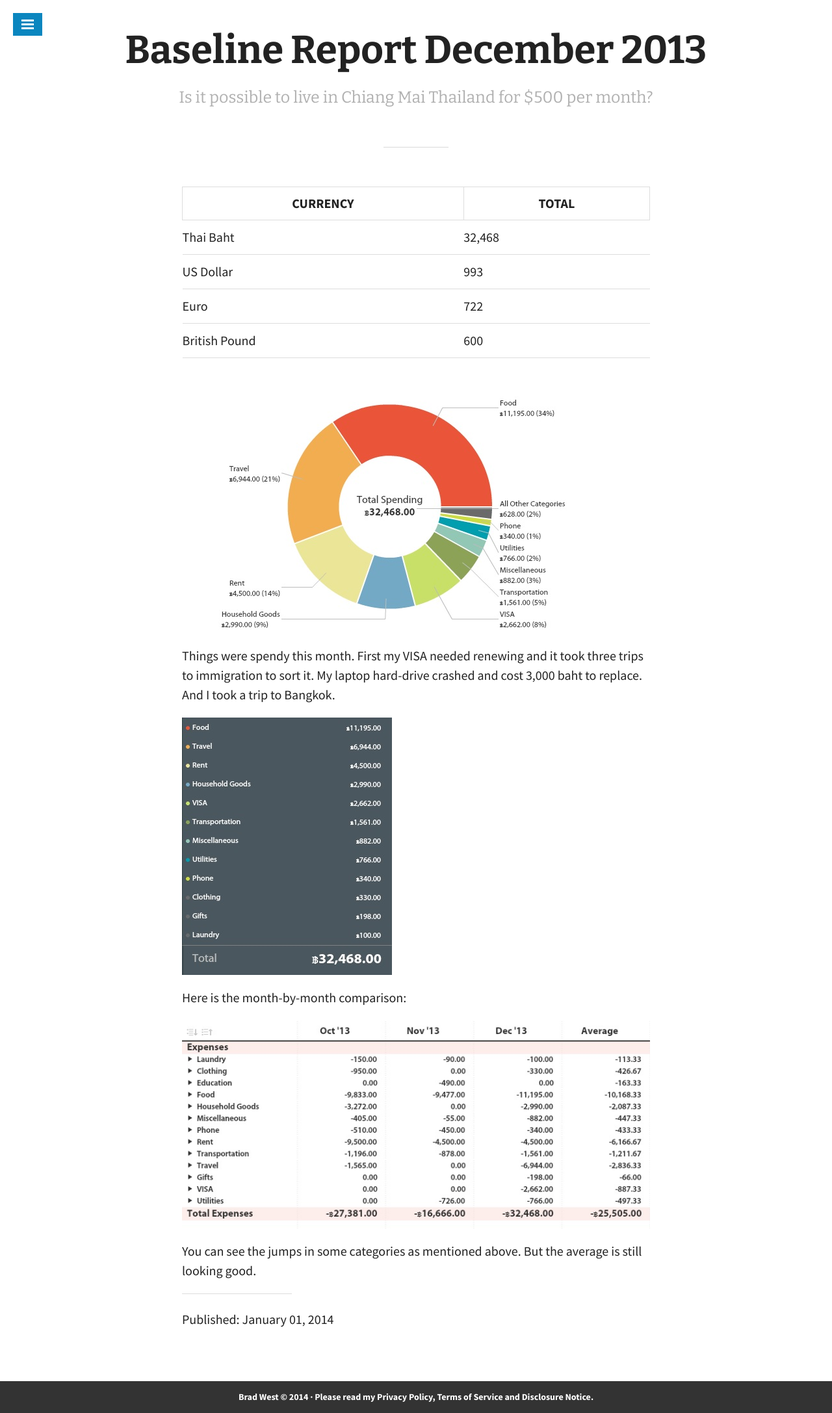
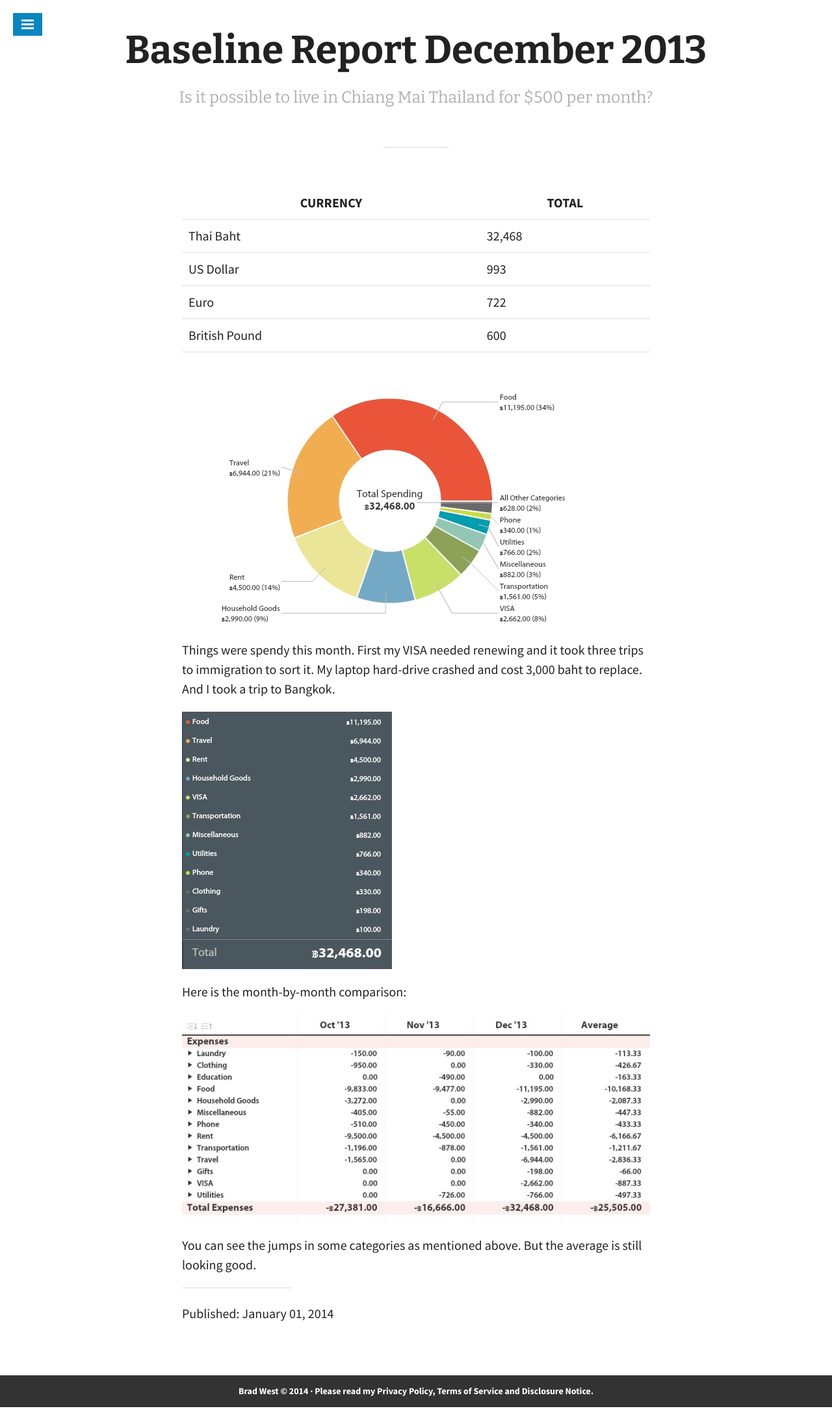
Before and after one commit to snowdj/bradonomics.github.io, a Jekyll site: the page built from _posts/2014-01-01-baseline-report-december-2013.md, in a window 1280 px wide. Shown: the whole page at 65% size. Built offline with Jekyll 4.4.1, drawn with Linux system fonts in a browser that asks for light colours; some web fonts are replaced.

Commit message:
Updated Table Settings

```diff
--- a/_sass/body.scss
+++ b/_sass/body.scss
@@ -81,11 +81,10 @@ th {
 th {
 	font-weight: bold;
   text-transform: uppercase;
-  border: 1px solid #ddd;
+  border-bottom: 1px solid #ddd;
 }
 td {
 	border-bottom: 1px solid #ddd;
-	padding: 6px 0;
 }
 
 /* Notice boxes
```
